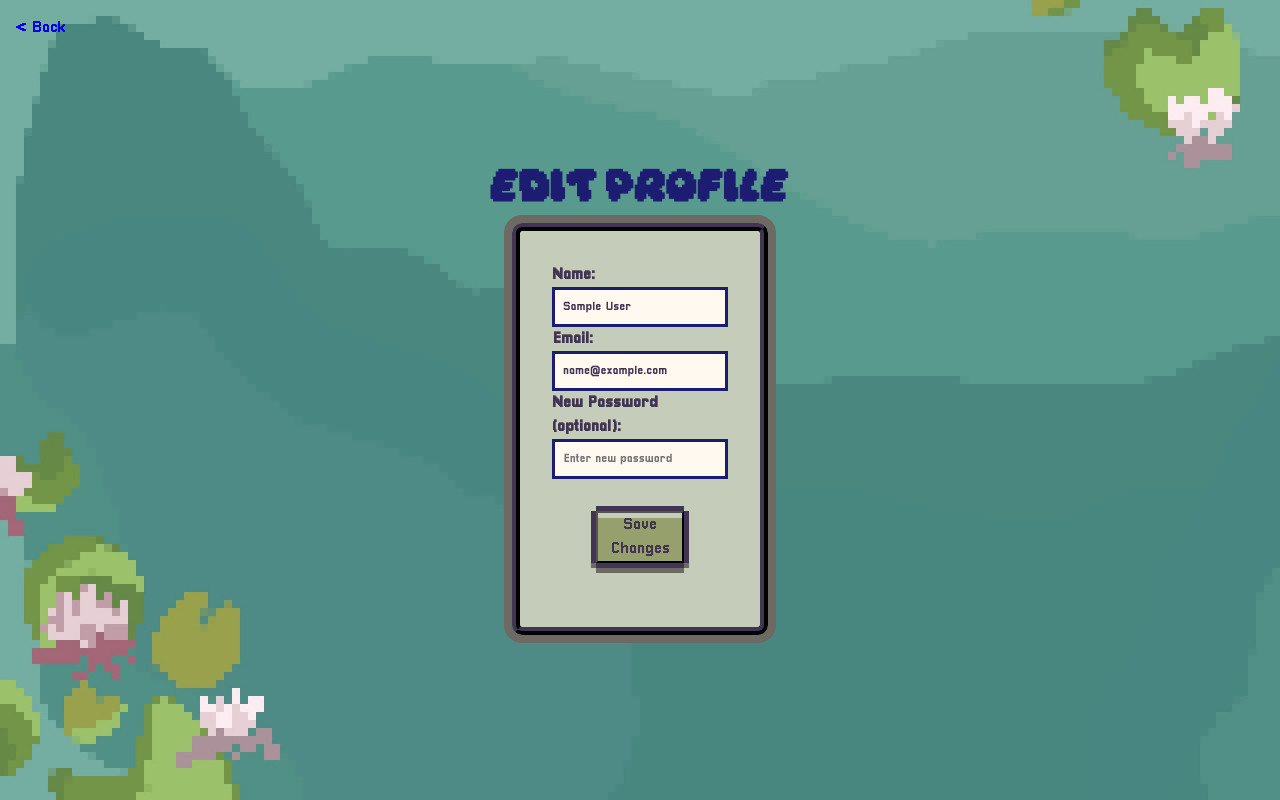
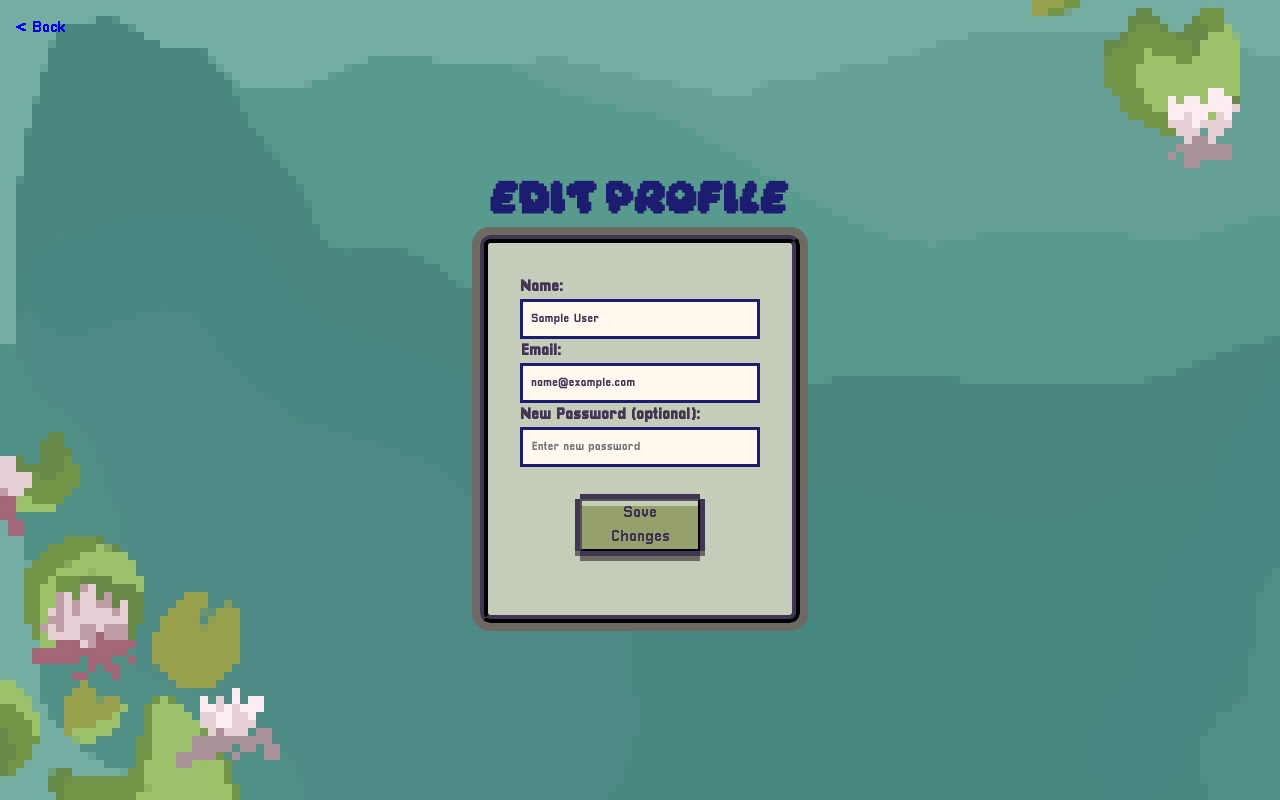
Before and after one commit to Andrea-Laserna/cmsc128-IndivProject_Laserna, a Flask app: page /profile in a window 1280 px wide. Run offline with Flask 3, Linux system fonts and the light colour scheme; the visitor is signed in with stand-in values (Sample User, id 1); data comes from the database, SQL or seed files in the repository.

Commit message:
cmsc128-Final-Lab

```diff
--- a/flask-server/static/editprofile.css
+++ b/flask-server/static/editprofile.css
@@ -27,8 +27,8 @@ form .container{
     display: flex;
     flex-direction: column;
     width: auto;
-    min-width: 20vw;
-    max-width: 20vw;
+    min-width: 25vw;
+    max-width: 30vw;
     min-height: 40vh;
     max-height: 80vh;
     height: auto;
```
